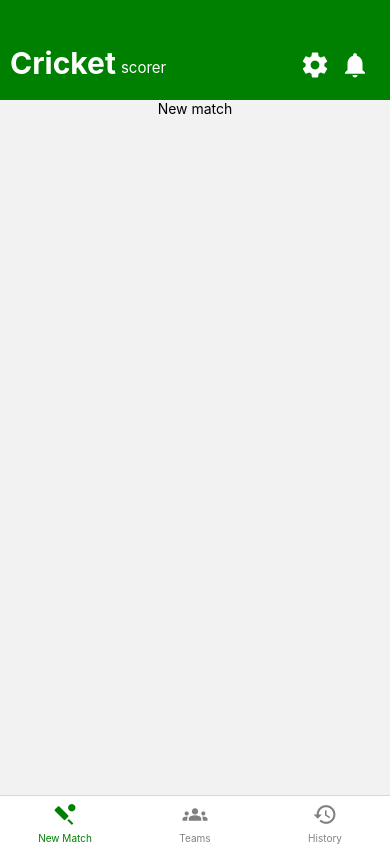
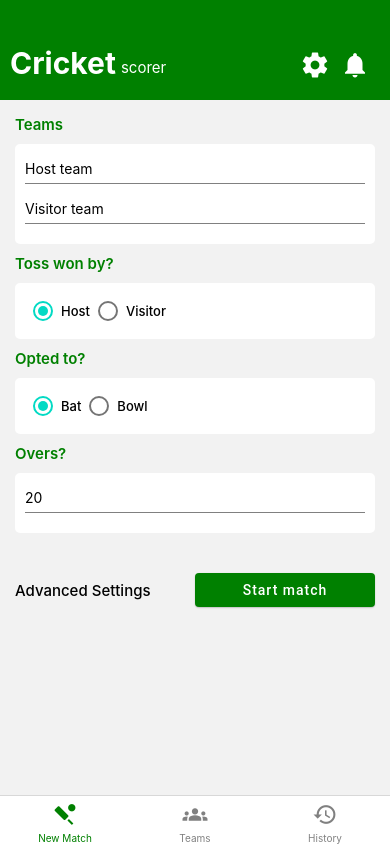
Before and after one commit to A-madhuprasath/cricket-score-app, a React Native app: screen /NewMatch in a window 390 px wide. Built offline with nearby package versions, Linux system fonts and the light colour scheme.

Commit message:
added new match screen

```diff
--- a/App.js
+++ b/App.js
@@ -5,6 +5,5 @@ import AppNavigator from './src/navigation/AppNavigator';
 export default function App() {
     return (
             <AppNavigator/>
-
     );
 }
--- a/package.json
+++ b/package.json
@@ -15,13 +15,16 @@
     "@react-navigation/native-stack": "^6.4.1",
     "expo": "~44.0.0",
     "expo-status-bar": "~1.2.0",
+    "formik": "^2.2.9",
     "react": "17.0.1",
     "react-dom": "17.0.1",
     "react-native": "0.64.3",
+    "react-native-paper": "^4.11.2",
     "react-native-safe-area-context": "3.3.2",
     "react-native-screens": "~3.10.1",
     "react-native-vector-icons": "^9.0.0",
-    "react-native-web": "0.17.1"
+    "react-native-web": "0.17.1",
+    "yup": "^0.32.11"
   },
   "devDependencies": {
     "@babel/core": "^7.12.9"
--- a/src/components/header/header.js
+++ b/src/components/Header/Header.js
@@ -3,7 +3,7 @@ import {View, Text, StyleSheet} from "react-native";
 import {MaterialIcons} from "@expo/vector-icons";
 
 
-const Header = () => {
+const Header = ({navigation}) => {
     return (
         <View style={styles.header}>
             <View style={styles.textContainer}>
@@ -12,7 +12,8 @@ const Header = () => {
             </View>
             <View style={{flexDirection: 'row'}}>
                 <MaterialIcons style={{paddingRight: 10, marginTop: 30}} name='settings' size={30} color={'white'}/>
-                <MaterialIcons style={{paddingRight: 10, marginTop: 30}} name='notifications' size={30} color={'white'}/>
+                <MaterialIcons style={{paddingRight: 10, marginTop: 30}} name='notifications' size={30}
+                               color={'white'}/>
             </View>
         </View>
     )
--- a/src/screens/NewMatch/NewMatch.js
+++ b/src/screens/NewMatch/NewMatch.js
@@ -1,23 +1,160 @@
 import React from 'react';
-import { View,StyleSheet,Text } from 'react-native';
+import {View, StyleSheet, Text, TextInput, Alert} from 'react-native';
 import Header from '../../components/Header/Header';
+import {Button, RadioButton} from 'react-native-paper';
+import {object, string} from "yup";
+import {useFormik} from "formik";
 
-export function NewMatch(){
-return(
-    <View>
-        <Header/>
-        <View style={styles.container}>
-        <Text>New match</Text>
-    </View>
-    </View>
+export function NewMatch() {
+    const [tossWonBy, setTossWonBy] = React.useState('first');
+    const [optedTo, setOptedTo] = React.useState('first');
+    const [hostName, setHostName] = React.useState("");
+    const [visitorName, setVisitorName] = React.useState("");
+    const [overs, setOvers] = React.useState("");
+    const [matchDetails, setMatchDetails] = React.useState([]);
+
+    const validationSchema = object().shape({
+        hostName: string().required("Please Enter Host name!"),
+        visitorName: string().required("Please enter Visitor name!"),
+        overs: string().required("Please Enter Overs"),
+    });
+
+    const addMatchData = useFormik({
+        initialValues: {
+            hostName: "",
+            visitorName: "",
+            overs: "",
+        },
+        validationSchema: validationSchema,
+        onSubmit: async (values) => {
+            const {hostName, visitorName, overs} = values;
+            Alert.alert('Error', 'Please add some todo');
+        }
+    });
+
+    const alert = () => {
+        Alert.alert('Error', 'Please add some todo');
+    }
 
 
-)
+    return (
+        <View>
+            <Header/>
+            <View style={styles.container}>
+                <Text style={styles.title}>Teams</Text>
+                <View style={styles.card}>
+                    <TextInput
+                        style={styles.input}
+                        placeholder="Host team"
+                        name={'hostName'}
+                        onChangeText={text => setHostName(text)}
+                    />
+                    <TextInput
+                        style={styles.input}
+                        placeholder="Visitor team"
+                        name={'visitorsName'}
+                        onChangeText={text => setVisitorName(text)}
+                    />
+                </View>
+                <Text style={styles.title}>Toss won by?</Text>
+                <View style={styles.card}>
+                    <View style={{flexDirection: 'row'}}>
+                        <View style={{flexDirection: 'row', alignItems: 'center'}}>
+                            <RadioButton
+                                value="first"
+                                status={tossWonBy === 'first' ? 'checked' : 'unchecked'}
+                                onPress={() => setTossWonBy('first')}
+                            />
+                            <Text style={styles.radioTitle}>{hostName ? hostName : 'Host'}</Text>
+                        </View>
+                        <View style={{flexDirection: 'row', alignItems: 'center'}}>
+                            <RadioButton
+                                value="second"
+                                status={tossWonBy === 'second' ? 'checked' : 'unchecked'}
+                                onPress={() => setTossWonBy('second')}
+                            />
+                            <Text style={styles.radioTitle}>{visitorName ? visitorName : 'Visitor'}</Text>
+                        </View>
+                    </View>
+                </View>
+                <Text style={styles.title}>Opted to?</Text>
+                <View style={styles.card}>
+                    <View style={{flexDirection: 'row'}}>
+                        <View style={{flexDirection: 'row', alignItems: 'center'}}>
+                            <RadioButton
+                                value="first"
+                                status={optedTo === 'first' ? 'checked' : 'unchecked'}
+                                onPress={() => setOptedTo('first')}
+                            />
+                            <Text style={styles.radioTitle}>Bat</Text>
+                        </View>
+                        <View style={{flexDirection: 'row', alignItems: 'center'}}>
+                            <RadioButton
+                                value="second"
+                                status={optedTo === 'second' ? 'checked' : 'unchecked'}
+                                onPress={() => setOptedTo('second')}
+                            />
+                            <Text style={styles.radioTitle}>Bowl</Text>
+                        </View>
+                    </View>
+                </View>
+                <Text style={styles.title}>Overs?</Text>
+                <View style={styles.card}>
+                    <TextInput
+                        style={styles.input}
+                        placeholder="20"
+                        name={'overs'}
+                        onChangeText={text => setOvers(text)}
+                    />
+                </View>
+                <View style={{
+                    flexDirection: 'row',
+                    justifyContent: 'space-between',
+                    marginTop: 30,
+                    alignItems: 'center'
+                }}>
+                    <Text style={{fontWeight: '500', fontSize: 15}}>Advanced Settings</Text>
+                    <Button onPress={() => alert()} style={styles.button} color="green"
+                            uppercase={false}
+                            mode="contained">Start match</Button>
+                </View>
+            </View>
+        </View>
+    )
 }
-const styles=StyleSheet.create({
-    container:{
 
-        justifyContent:'center',
-        alignItems:'center'
+const styles = StyleSheet.create({
+    container: {
+        padding: 15,
+    },
+    title: {
+        color: 'green',
+        fontSize: 15,
+        fontWeight: '600'
+    },
+    radioTitle: {
+        color: 'black',
+        fontSize: 13,
+        fontWeight: '500'
+    },
+    card: {
+        backgroundColor: '#ffffff',
+        padding: 10,
+        borderRadius: 5,
+        marginTop: 10,
+        marginBottom: 10,
+        elevation: 5,
+        shadowColor: '#52006A'
+    },
+    input: {
+        justifyContent: "center",
+        alignItems: "stretch",
+        height: 30,
+        borderBottomColor: 'grey',
+        borderBottomWidth: 1,
+        marginBottom: 10
+    },
+    button: {
+        width: '50%'
     }
 })
```
Also changed, not shown: src/navigation/AppNavigator.js (+31 -27 lines), src/screens/Settings/Settings.js (added, +21 -0 lines), 1 other file (tests, documents, lock files or other folders).
